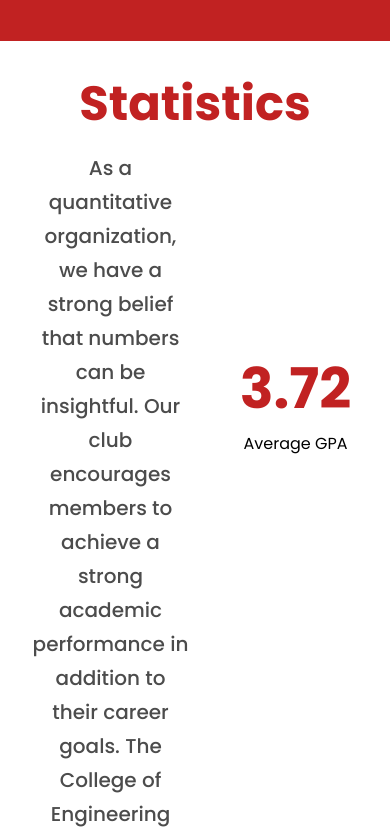
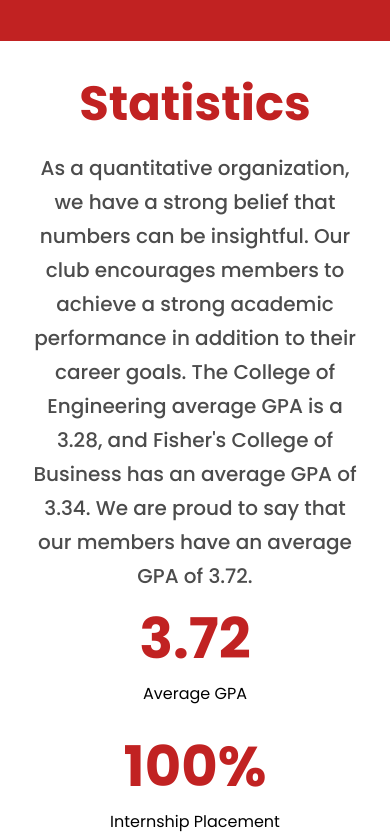
Before and after one commit to RHThree/sig, a Next.js app: page /about in a window 390 px wide. Shown: the part 2620-3457 px from the top of the page. Built offline with nearby package versions, Linux system fonts and the light colour scheme; what @mui/material-nextjs would draw is missing.

Commit message:
feat: improved mobile view for stats section of about

```diff
--- a/src/app/about/page.tsx
+++ b/src/app/about/page.tsx
@@ -99,7 +99,7 @@ export default function About() {
           <Box
             sx={{
               display: 'flex',
-              flexDirection: 'row',
+              flexDirection: { xs: 'column', sm: 'row' },
               justifyContent:
                 'space-between' /* Creates space between the sections */,
               alignItems:
@@ -135,7 +135,7 @@ export default function About() {
                 backgroundColor: theme.palette.secondary.main,
               }}
             >
-              <Box>
+              <Box sx={{ mb: { xs: '1.5rem', sm: '0rem' } }}>
                 <Typography
                   variant="h1"
                   sx={{
```
